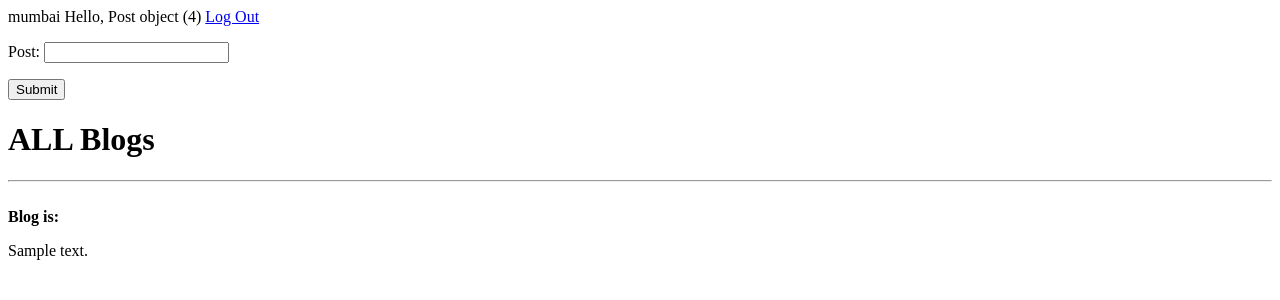
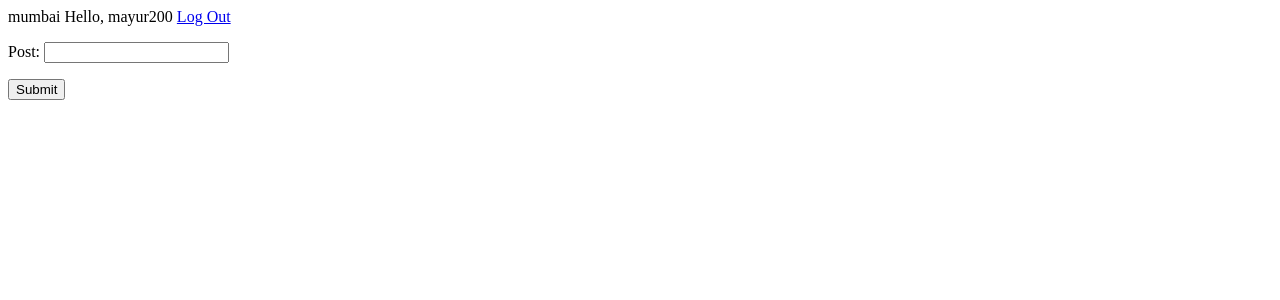
Before and after one commit to Ketanjogadankar/django2.2, a Django app: template my_blog/template/testapp/home.html in a window 1280 px wide. Shown: the top 300 px of the page. Run offline with Django 3.2, Linux system fonts and the light colour scheme; a user stored in the database is signed in; tables that the repository leaves empty hold one stand-in row (values such as "Sample post"); the template is opened without the code that fills it: values that come from a table or form of the project are taken from there, most other values are stand-ins (such as "Sample title", 1, 10 or a date in 2020); parts of the project's set-up code (start-up, migrations or seed data) failed here and were passed over.

Commit message:
issue solved for column not added

```diff
--- a/my_blog/my_blog/settings.py
+++ b/my_blog/my_blog/settings.py
@@ -104,7 +104,7 @@ AUTH_PASSWORD_VALIDATORS = [
     },
 ]
 
-AUTH_USER_MODEL = 'sign_up.Post'
+# AUTH_USER_MODEL = 'sign_up.Post'
 
 
 
--- a/my_blog/my_blog/urls.py
+++ b/my_blog/my_blog/urls.py
@@ -18,12 +18,14 @@ from django.urls import path
 from django.conf.urls import url
 from sign_up import views
 
+app_name = 'sign_up'
+
 urlpatterns = [
     url('admin/', admin.site.urls, name='admin'),
     url('register/', views.register_page, name='register'),
     url('login/', views.login_page, name='login'),
     url('logout/', views.logout_user, name='logout'),
-    url('home/', views.home_page, name='home'),
+    # url('home/', views.home_page, name='home'),
     url('blog/', views.post_blog, name='blog'),
 
 ]
--- a/my_blog/sign_up/models.py
+++ b/my_blog/sign_up/models.py
@@ -1,5 +1,5 @@
 from django.db import models
-from django.contrib.auth.models import  User
+from django.contrib.auth.models import User
 from django.conf import settings
 from django.db.models.signals import post_save
 from django.contrib.auth.models import AbstractUser
@@ -13,22 +13,23 @@ from django.contrib.auth.models import AbstractUser
 
 # Create your models here.
 
-class User(AbstractUser):
-    pass
+# class User(AbstractUser):
+#     pass
 
 class Post(models.Model):
 
-    REQUIRED_FIELDS = ('user',)
+    # REQUIRED_FIELDS = ('user',)
 
 
     post = models.CharField(max_length=500)
-    USERNAME_FIELD = 'post'
+    # USERNAME_FIELD = 'post'
 
-    # upostser = models.ForeignKey(User, on_delete=models.CASCADE,  default='none')
-    user = models.ForeignKey(settings.AUTH_USER_MODEL,  on_delete=models.CASCADE,)
+    author = models.ForeignKey(User, on_delete=models.CASCADE, default=None)
+    # user = models.ForeignKey(settings.AUTH_USER_MODEL,  on_delete=models.CASCADE,)
+    # author = models.OneToOneField(User, default='', null=True, on_delete=models.CASCADE)
 
 
-    def post_save_receiver(sender, instance, created, **kwargs):
-        pass
-
-    post_save.connect(post_save_receiver, sender=settings.AUTH_USER_MODEL)
+    # def post_save_receiver(sender, instance, created, **kwargs):
+    #     pass
+    #
+    # post_save.connect(post_save_receiver, sender=settings.AUTH_USER_MODEL)
--- a/my_blog/template/testapp/home.html
+++ b/my_blog/template/testapp/home.html
@@ -8,20 +8,21 @@
 mumbai
 <span>Hello, {{request.user}}</span>
 <span><a href="{% url 'logout' %}">Log Out</a></span>
-<form method="POST" action="/blog/">
+<form method="POST" action="{% url 'blog' %}" class="site-form">
     {% csrf_token %}
     {{form.as_p}}
 <!--    <input type="text" class="form-control" name="post" placeholder="Name">-->
+<!--    {{ form }}-->
     <button type="submit" class="btn btn-success btn-block" name="save">Submit</button>
 
 </form>
-     <h1>ALL Blogs</h1><hr>    <br />
-    {% if text %}
-            <b> Blog is:</b>
-                        <p>{{text}}</p>
-    {%else%}
-    <b>NO blogs found</b>
-    {%endif%}
+<!--     <h1>ALL Blogs</h1><hr>    <br />-->
+<!--    {% if text %}-->
+<!--            <b> Blog is:</b>-->
+<!--                        <p>{{text}}</p>-->
+<!--    {%else%}-->
+<!--    <b>NO blogs found</b>-->
+<!--    {%endif%}-->
 
 
 <!--    <h2>{{ text.post }}</h2>-->
--- a/zzzhelpdjango/django_problems.txt
+++ b/zzzhelpdjango/django_problems.txt
@@ -0,0 +1 @@
+https://www.google.com/search?q=Exception+location+/opt/venv/venv/lib/python3.6/site-packages/django/db/backends/sqlite3/base.py+in+execute,+line+396&spell=1&sa=X&ved=2ahUKEwiz5ZjH69vpAhXaxjgGHWpBD-MQBSgAegQIDRAm&biw=1317&bih=637
```
Also changed, not shown: my_blog/sign_up/views.py (+21 -14 lines), my_blog/db.sqlite3, my_blog/sign_up/migrations/0001_initial.py (added).
